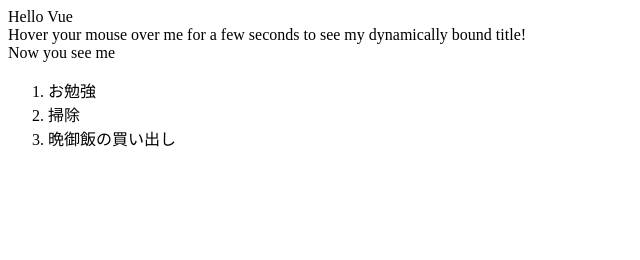
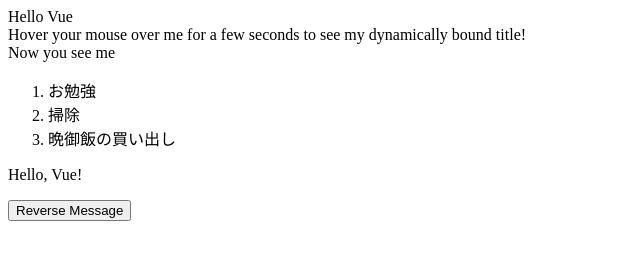
Before and after one commit to kogamitsuhiro/Vue.js, a plain HTML site: page index.html in a window 1280 px wide. Shown: the whole page, without its empty margins (0-640 px from the left). Drawn offline with nearby package versions, Linux system fonts and the light colour scheme.

Commit message:
v-onディレクティブ

```diff
--- a/index.html
+++ b/index.html
@@ -29,6 +29,11 @@
     </ol>
   </div>
 
+  <div id="app-5">
+    <p>{{ message }}</p>
+    <button v-on:click="reverseMessage">Reverse Message</button>
+  </div>
+
 
 
   <script src="https://cdn.jsdelivr.net/npm/vue/dist/vue.js"></script>
--- a/index.js
+++ b/index.js
@@ -29,3 +29,15 @@
     ]
   }
 })
+
+var app5 = new Vue({
+  el: '#app-5',
+  data: {
+    message: 'Hello, Vue!'
+  },
+  methods: {
+    reverseMessage: function () {
+      this.message = this.message.split('').reverse().join('')
+    }
+  }
+})
```
